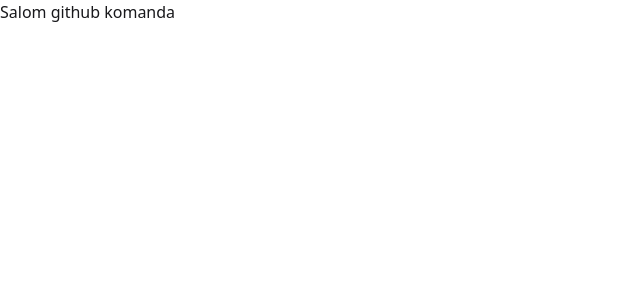
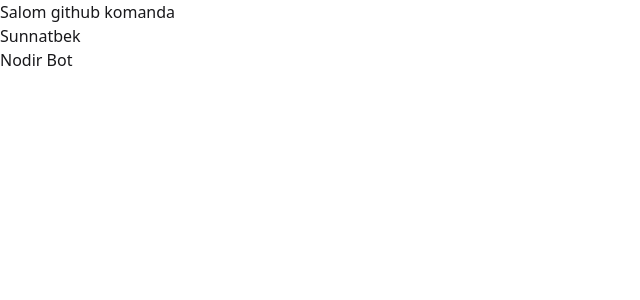
Before and after one commit to SUNNATBEE/1746Team, a React (Vite) app: page / in a window 1280 px wide. Shown: the top 300 px of the page, without its empty margins (0-640 px from the left). Built offline with nearby package versions, Linux system fonts and the light colour scheme.

Commit message:
Men ismimni yozdim

```diff
--- a/src/components/Nodir.jsx
+++ b/src/components/Nodir.jsx
@@ -3,7 +3,7 @@ import React from 'react'
 const Nodir = () => {
   return (
     <div>
-
+      Nodir Bot
     </div>
   )
 }
--- a/src/components/Sunnatbek.jsx
+++ b/src/components/Sunnatbek.jsx
@@ -3,7 +3,7 @@ import React from 'react'
 const Sunnatbek = () => {
   return (
     <div>
-
+      Sunnatbek
     </div>
   )
 }
```
